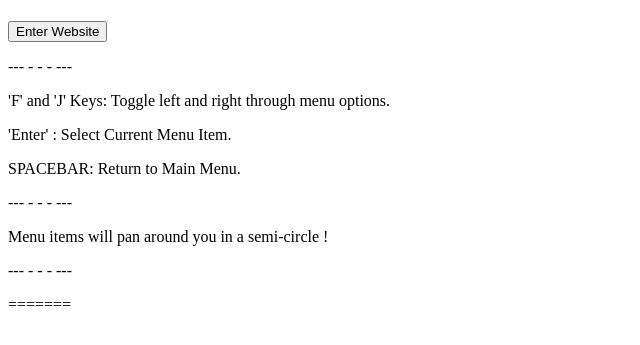
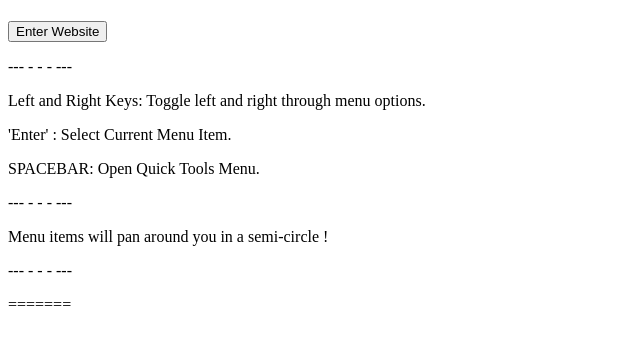
Before and after one commit to tfreed312/acoustic-website, a plain HTML site: page acoustic-website/index.html in a window 1280 px wide. Shown: the part 59-404 px from the top of the page, without its empty margins (0-640 px from the left). Drawn offline with nearby package versions, Linux system fonts and the light colour scheme.

Commit message:
Complete GT wireframe soundscape

```diff
--- a/acoustic-website/index.html
+++ b/acoustic-website/index.html
@@ -9,9 +9,9 @@
   <h1 id=”title”>Acoustic Website Interface DEMO</h1>
   <button id="demo" onclick="myFunction()" >Enter Website</button>
   <p>---  -  -  -  ---</p>
-  <p>'F' and 'J' Keys: Toggle left and right through menu options. </p>
+  <p>Left and Right  Keys: Toggle left and right through menu options. </p>
   <p>'Enter' : Select Current Menu Item.  </p>
-  <p>SPACEBAR: Return to Main Menu. </p>
+  <p>SPACEBAR: Open Quick Tools Menu. </p>
   <p>---  -  -  -  ---</p>
   <p>Menu items will pan around you in a semi-circle !</p>
   <p>---  -  -  -  ---</p>
```
